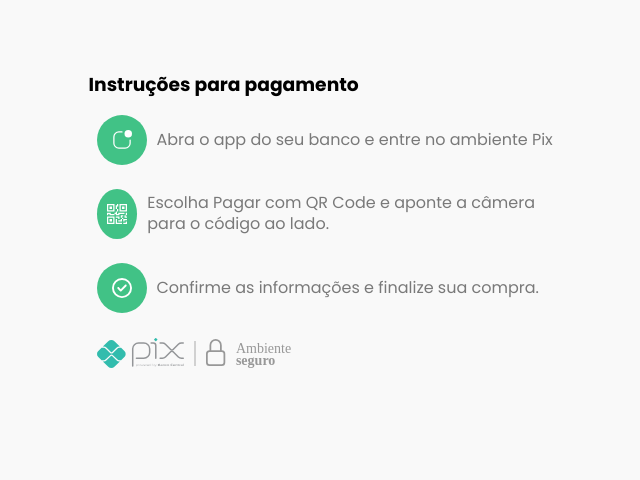
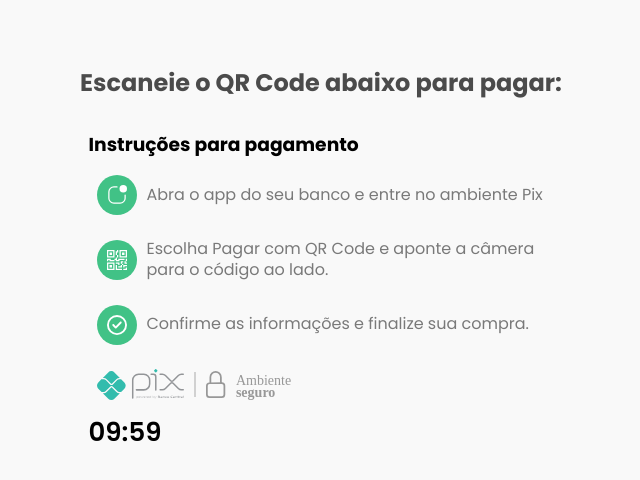
Before and after one commit to Arthursouzafut22/vape-shop, a React (Vite) app: page /payment in a window 1280 px wide. Shown: the top 480 px of the page, without its empty margins (319-959 px from the left). Built offline with nearby package versions, Linux system fonts and the light colour scheme.

Commit message:
creating features on the product page

```diff
--- a/src/context/ContextPayment/ContextPayment.tsx
+++ b/src/context/ContextPayment/ContextPayment.tsx
@@ -6,22 +6,13 @@ import {
   useCallback,
 } from "react";
 import createPixPayment from "../../Api/CreatePixPayment ";
-
-type ContextPayProps = {
-  pixQrCode: null | string;
-  codigo: string;
-  loading: boolean;
-  amount:string;
-  handlePayment: () => Promise<void>;
-  setAmount: React.Dispatch<React.SetStateAction<string>>;
-  setDescription: React.Dispatch<React.SetStateAction<string>>;
-};
+import { ContextPayProps } from "./Types";
 
 const UsePagePayment = createContext<ContextPayProps | null>(null);
 
 export const AuthPayment = () => {
   const context = useContext(UsePagePayment);
-  if (!context) throw new TypeError("Error no context page!");
+  if (!context) throw new TypeError("Error no context payment!");
   return context;
 };
 
@@ -58,7 +49,7 @@ const PaymentContext = ({ children }: PropsWithChildren) => {
         handlePayment,
         setAmount,
         setDescription,
-        amount
+        amount,
       }}
     >
       {children}
--- /dev/null
+++ b/src/context/ContextPayment/Types.ts
@@ -0,0 +1,9 @@
+export type ContextPayProps = {
+  pixQrCode: null | string;
+  codigo: string;
+  loading: boolean;
+  amount: string;
+  handlePayment: () => Promise<void>;
+  setAmount: React.Dispatch<React.SetStateAction<string>>;
+  setDescription: React.Dispatch<React.SetStateAction<string>>;
+};
--- a/src/pages/OrderDetails/OrderDetails.tsx
+++ b/src/pages/OrderDetails/OrderDetails.tsx
@@ -16,7 +16,6 @@ const OrderDetails = () => {
   const { handlePayment, setAmount, setDescription, loading } = AuthPayment();
   const { total } = AuthCart();
   const { selectedFrete } = AuthFrete();
-  console.log(total + selectedFrete.valor);
   const navigate = useNavigate();
   const {
     register,
@@ -34,8 +33,6 @@ const OrderDetails = () => {
   });
 
   async function onSubmit(dataValues: InputsProps) {
-    console.log(dataValues);
-
     if (dataValues && !loading) {
       await handlePayment();
       setAmount(String(total + selectedFrete.valor));
--- a/src/pages/Payment/Payment.tsx
+++ b/src/pages/Payment/Payment.tsx
@@ -1,26 +1,61 @@
 import * as S from "./Styles";
+import { infosPay } from "./InfosPay";
+import { useEffect, useState } from "react";
 import Pix from "../../assets/image/soon-pix.svg";
 import seguro from "../../assets/image/safe-environment.svg";
 import FormateValue from "../../Components/FormateValue/FormateValue";
-
-import { infosPay } from "./InfosPay";
 import { AuthPayment } from "../../context/ContextPayment/ContextPayment";
 
 const Payment = () => {
-  const { codigo, pixQrCode,  amount } = AuthPayment();
+  const { codigo, pixQrCode, amount } = AuthPayment();
+  const [sucess, setSucess] = useState<boolean>(false);
+  const [segundos, setSegundos] = useState(59);
+  const [minutos, setMinutos] = useState(9);
+
+  console.log("Ok");
+
+  useEffect(() => {
+    (() => {
+      if (segundos < 0) {
+        setSegundos(59);
+        setMinutos(minutos - 1);
+      }
+    })();
+
+    setTimeout(() => {
+      // setSegundos((prev) => prev - 1);
+    }, 1000);
+  }, [segundos, minutos]);
+
+  const clipText = () => {
+    const clipboard = navigator.clipboard;
+    if (clipboard) {
+      clipboard.writeText(codigo);
+      setSucess(true);
+    }
+  };
+
+  useEffect(() => {
+    const timer = setTimeout(() => {
+      setSucess(false);
+    }, 4000);
+
+    return () => {
+      clearInterval(timer);
+    };
+  }, [sucess]);
 
   return (
     <S.Section>
-      <h1 style={{ visibility: "hidden" }}>Pagamento por PIX</h1>
-
+      <h2>Escaneie o QR Code abaixo para pagar:</h2>
       <div className="flexx">
         <div className="wrapper">
-          {/* <h2>Escaneie o QR Code abaixo para pagar:</h2> */}
-          {/* {loading && <p>Carregando...</p>} */}
           {pixQrCode && (
             <S.CardPix>
               <p>Validade do pagamento:</p>
-              <span className="time">03:50</span>
+              <span className="time">
+                {minutos}:{segundos}
+              </span>
               <p>
                 Total a pagar:{" "}
                 <span className="pay" style={{ fontSize: "20px" }}>
@@ -29,7 +64,8 @@ const Payment = () => {
               </p>
               <img src={pixQrCode} alt="QR Code do PIX" />
               {codigo && <S.Codigo value={codigo} />}
-              <button>Copiar codigo</button>
+              <button onClick={clipText}>Copiar codigo</button>
+              {sucess && <p className="clip">Codigo copiado com sucesso!</p>}
             </S.CardPix>
           )}
         </div>
@@ -48,6 +84,12 @@ const Payment = () => {
             <div className="vertical"></div>
             <img src={seguro} alt="imagem-seguro" />
           </div>
+          <span
+            className="time"
+            style={{ fontSize: "26px", fontWeight: "600" }}
+          >
+            0{minutos}:{segundos}
+          </span>
         </S.WrapperInfo>
       </div>
     </S.Section>
--- a/src/pages/Payment/Styles.ts
+++ b/src/pages/Payment/Styles.ts
@@ -4,10 +4,10 @@ export const Section = styled.section`
   max-width: 1000px;
   margin: 20px auto auto auto;
   padding: 0.94rem;
-
-  .wrapper {
-    display: flex;
-    justify-content: center;
+  h2{
+    margin: 30px auto;
+    text-align: center;
+    color: #4B4B4B;
   }
 
   .flexx {
@@ -66,6 +66,10 @@ export const CardPix = styled.div`
       opacity: 0.8;
     }
   }
+  .clip{
+    font-size: 15px;
+    margin-top: 10px;
+  }
 `;
 
 export const Codigo = styled.input`
@@ -97,18 +101,19 @@ export const WrapperInfo = styled.div`
     align-items: center;
     gap: 10px;
     padding: 12px 8px;
+    span {
+      border-radius: 50%;
+      background-color: #41c286;
+    }
 
-    span {
-      font-size: 20px;
+    span svg {
       display: flex;
       justify-content: center;
       align-items: center;
       color: #ffffff;
-      background-color: #41c286;
-      padding: 8px;
-      border-radius: 50%;
-      height: 50px;
-      width: 50px;
+      padding: 10px;
+      height: 40px;
+      width: 40px;
     }
 
     p {
--- a/src/pages/Product/Product.tsx
+++ b/src/pages/Product/Product.tsx
@@ -11,7 +11,7 @@ import { FaPix } from "react-icons/fa6";
 import { AuthCart } from "../../context/Cart/CartContext";
 import Icons from "./Icons";
 import Spinner from "../../Components/Spinner/Spinner";
-import { useEffect } from "react";
+import { useEffect, useState } from "react";
 
 const Product = () => {
   const { dados } = useRequest("/products");
@@ -19,11 +19,18 @@ const Product = () => {
   const { id } = useParams();
   const searchProduct = dados?.find((i) => i.id === Number(id));
   const { addProductCart } = AuthCart();
+  const [getsabor, setGetSabor] = useState("");
+  const [ixSabor, setIxSabor] = useState(0);
 
   useEffect(() => {
     window.scrollTo({ behavior: "auto", top: 0 });
   }, []);
   if (!searchProduct) return <Spinner />;
+
+  const getSabor = (sabor: string, index: number) => {
+    setGetSabor(sabor);
+    setIxSabor(index);
+  };
 
   return (
     <S.Section>
@@ -44,7 +51,10 @@ const Product = () => {
                   src={`${API_BASE_IMAGE + item}`}
                   alt={item}
                   key={index}
-                  style={{}}
+                  style={{
+                    border: index === indexImg ? "2px solid #2f982f" : "none",
+                    borderRadius: "5px",
+                  }}
                   onClick={(event) => replaceImage(event, index)}
                 />
               ))}
@@ -67,10 +77,19 @@ const Product = () => {
           </div>
 
           <div className={"div-two"}>
-            <p>Sabor: {searchProduct?.sabores[0]}</p>
+            <p>Sabor: {getsabor || searchProduct?.sabores[0]}</p>
             <S.ContainerSabores>
-              {searchProduct?.sabores.map((sabor) => (
-                <button key={sabor}>{sabor}</button>
+              {searchProduct?.sabores.map((sabor, index) => (
+                <button
+                  key={index}
+                  onClick={() => getSabor(sabor, index)}
+                  style={{
+                    background: index === ixSabor ? "#2f982f" : "none",
+                    color: index === ixSabor ? "#ffffff" : "initial",
+                  }}
+                >
+                  {sabor}
+                </button>
               ))}
             </S.ContainerSabores>
             <S.ContainerAmount>
--- a/src/pages/Product/Styles.ts
+++ b/src/pages/Product/Styles.ts
@@ -122,7 +122,7 @@ export const WrapperTwo = styled.div`
       display: block;
       color: ${whiteColor};
       background-color: ${greenColor};
-      max-width: 12.5rem;
+      max-width: 14.1rem;
       width: 100%;
       padding: 0.19rem 0.5rem;
       white-space: nowrap;
--- a/src/pages/Product/Utils.tsx
+++ b/src/pages/Product/Utils.tsx
@@ -1,39 +1,21 @@
-import { useEffect, useState } from "react";
-import { useRef } from "react";
+import { useState } from "react";
+
 import { useCallback } from "react";
 
 type ClickHandler = React.MouseEvent<HTMLImageElement>;
 
 // Hook para trocar os index das imagems...
 const useImage = () => {
-  const [boderColor, setBoderColor] = useState<boolean>(false);
   const [indexImg, setIndexImg] = useState<number>(0);
-  const refImage = useRef<HTMLImageElement | null>(null);
 
   const replaceImage = useCallback((event: ClickHandler, index: number) => {
     event?.preventDefault();
     setIndexImg(index);
-    const element = event?.target as HTMLElement;
-    switch (index) {
-      case 0: {
-        element.style.border = "2px solid red";
-        break;
-      }
-      case 1: {
-        element.style.border = "2px solid red";
-        break
-      }
-      default: {
-        element.style.border = "none";
-      }
-    }
   }, []);
 
   return {
     replaceImage,
     indexImg,
-    refImage,
-    boderColor,
   };
 };
 
```
